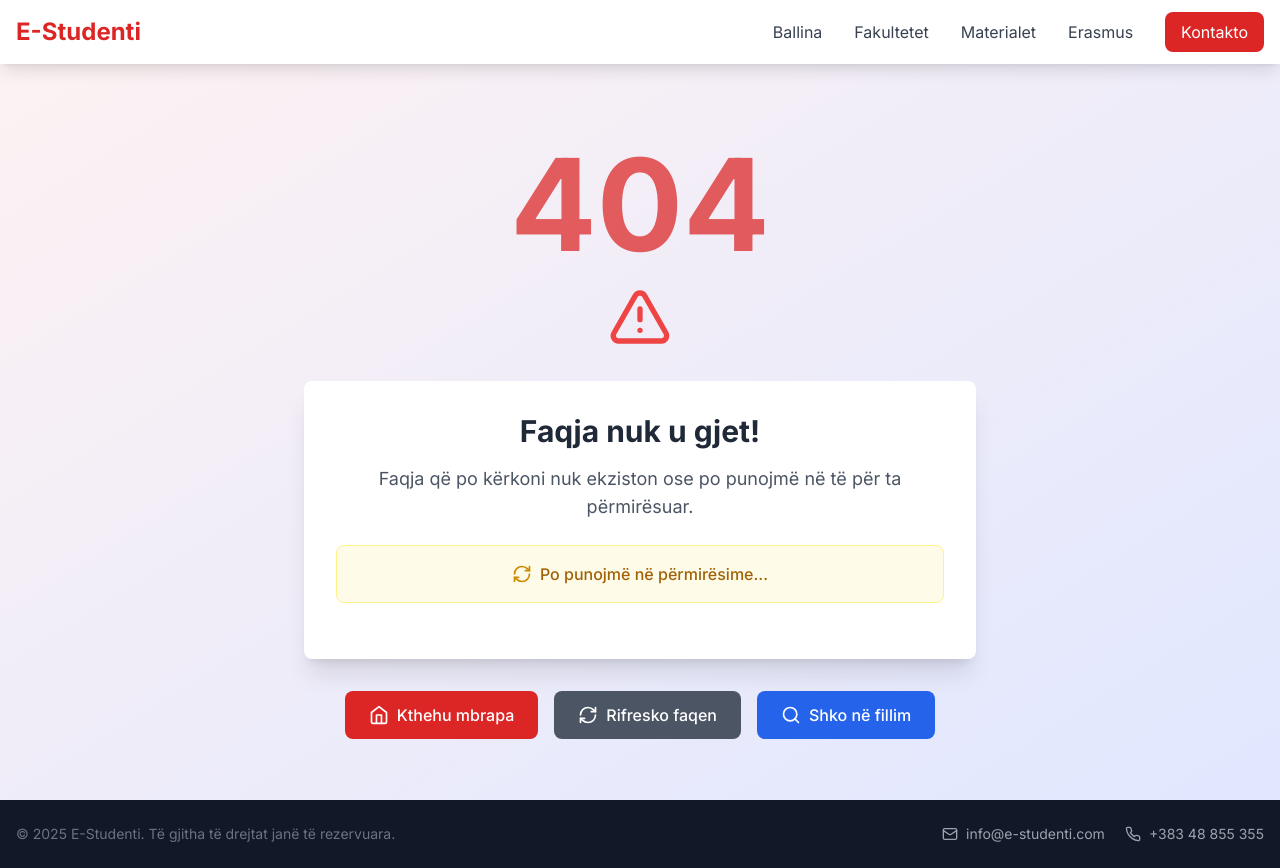
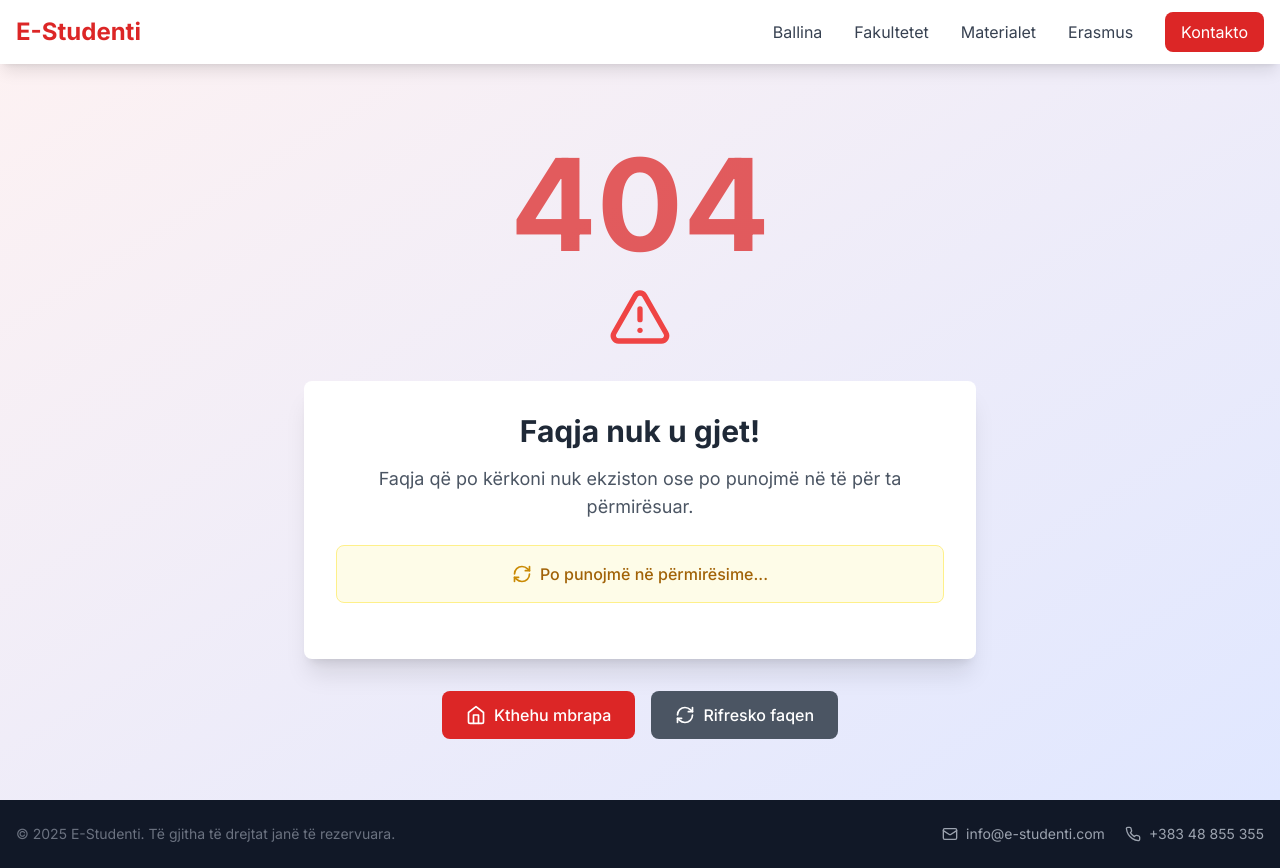
Before and after one commit to edonamulaj0/e-studenti, a Next.js app: page /erasmus in a window 1280 px wide. Built offline with nearby package versions, Linux system fonts and the light colour scheme.

Commit message:
deleted one button

```diff
--- a/app/erasmus/page.js
+++ b/app/erasmus/page.js
@@ -1,5 +1,5 @@
 "use client";
-import { Home, Search, RefreshCw, AlertTriangle } from "lucide-react";
+import { Home, RefreshCw, AlertTriangle } from "lucide-react";
 import { useState } from "react";
 
 export default function Error404() {
@@ -65,14 +65,6 @@ export default function Error404() {
               />
               {isLoading ? "Po rifresko..." : "Rifresko faqen"}
             </button>
-
-            <button
-              onClick={() => (window.location.href = "/")}
-              className="flex items-center justify-center px-6 py-3 bg-blue-600 text-white rounded-lg hover:bg-blue-700 transition-colors font-medium"
-            >
-              <Search className="w-5 h-5 mr-2" />
-              Shko në fillim
-            </button>
           </div>
         </div>
       </div>
```
